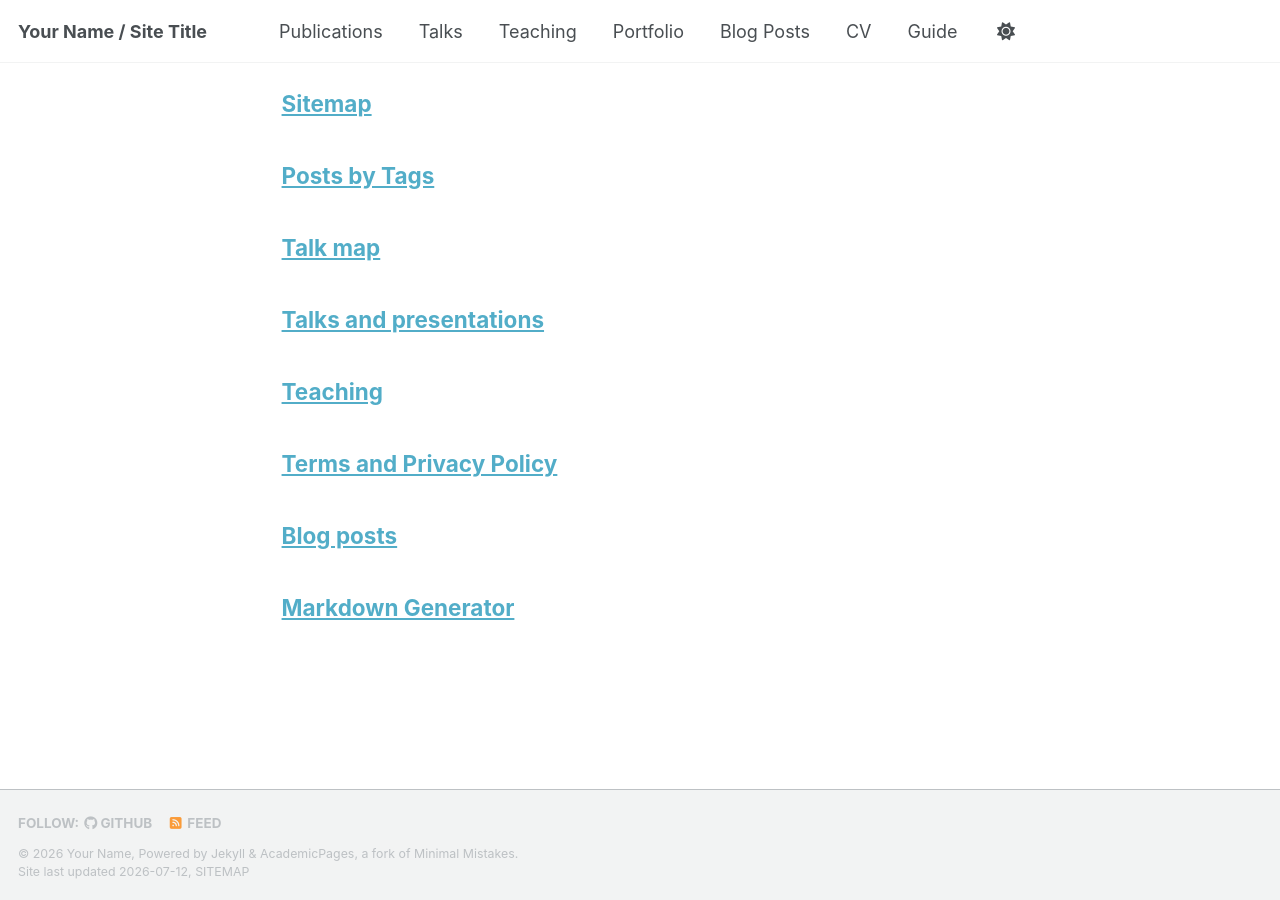
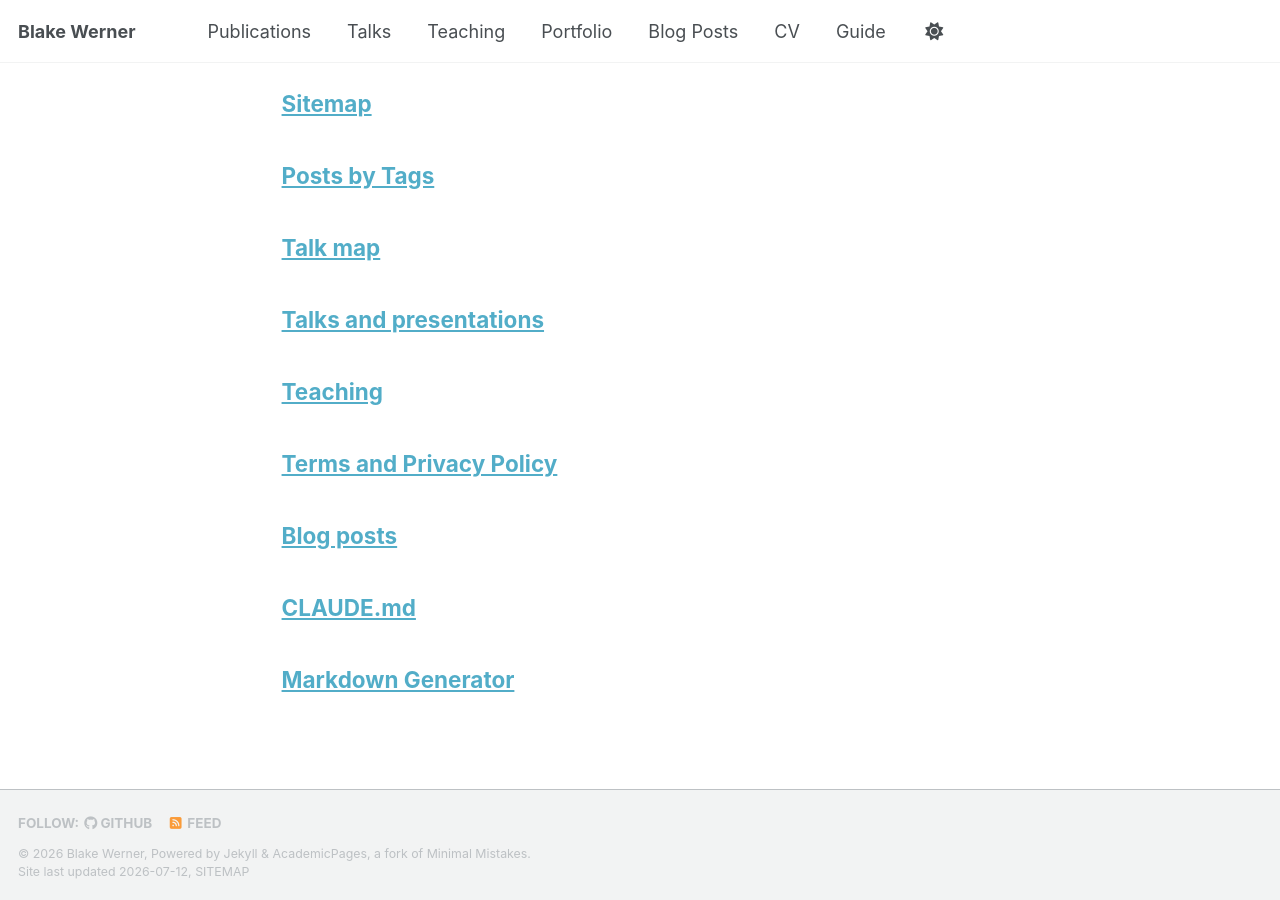
Before and after one commit to wernerb43/wernerb43.github.io, a Jekyll site: the page built from _pages/page-archive.html, in a window 1280 px wide and 900 px high, scrolled down 973 px. Built offline with Jekyll 4.4.1, drawn with Linux system fonts in a browser that asks for light colours; a style sheet for code colours, icons or effects is not loaded.

Commit message:
claude md and starting to edit

```diff
--- a/_config.yml
+++ b/_config.yml
@@ -9,14 +9,14 @@
 # Basic Site Settings
 locale                   : "en-US"
 site_theme               : "default" # The available themes options are "default", "air", "sunrise", "mint", "dirt" and "contrast"
-title                    : "Your Name / Site Title"
+title                    : "Blake Werner"
 title_separator          : "-"
-name                     : &name "Your Name"
-description              : &description "Your Name's academic portfolio"   # Update this with a general description of your site, this is the default if not overridden by a page
-url                      : https://academicpages.github.io # The base hostname & protocol for your site e.g. "https://[your GitHub username].github.io",
+name                     : &name "Blake Werner"
+description              : &description "Blake Werner's Academic Portfolio"   # Update this with a general description of your site, this is the default if not overridden by a page
+url                      : https://wernerb43.github.io # The base hostname & protocol for your site e.g. "https://[your GitHub username].github.io",
                                                            # or if you already have some other page hosted on Github then use "https://[your GitHub username].github.io/[Your Repo Name]"
 baseurl                  : "" # the subpath of your site, e.g. "/blog"
-repository               : "academicpages/academicpages.github.io"
+repository               : "wernerb43/wernerb43.github.io"
 
 # Site Author - The following control what appear as part of the author content on the side bar.
 #               If a field is blank the icon and link will not appear, otherwise it will be shown.
```
Also changed, not shown: CLAUDE.md (added, +99 -0 lines).
